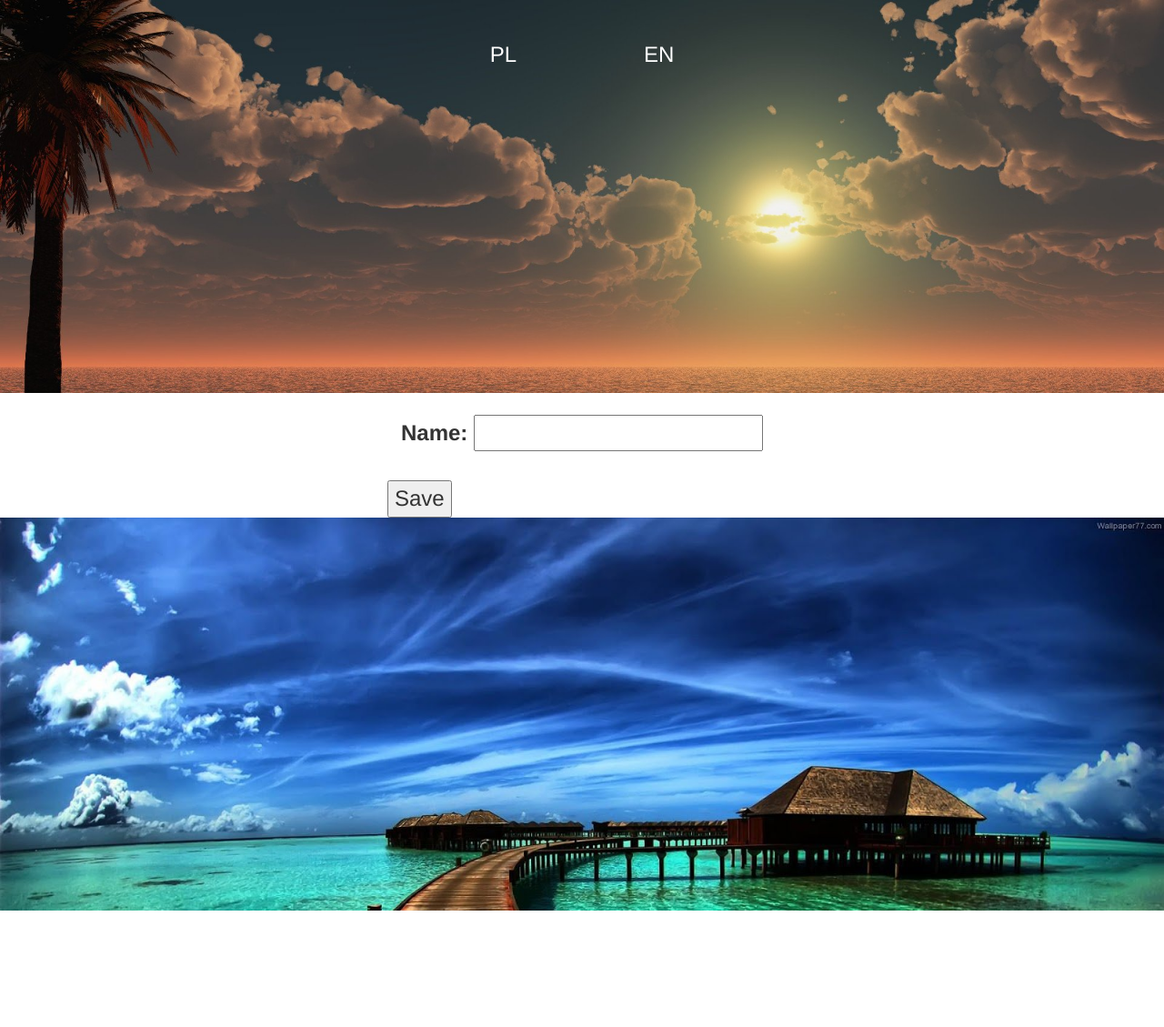
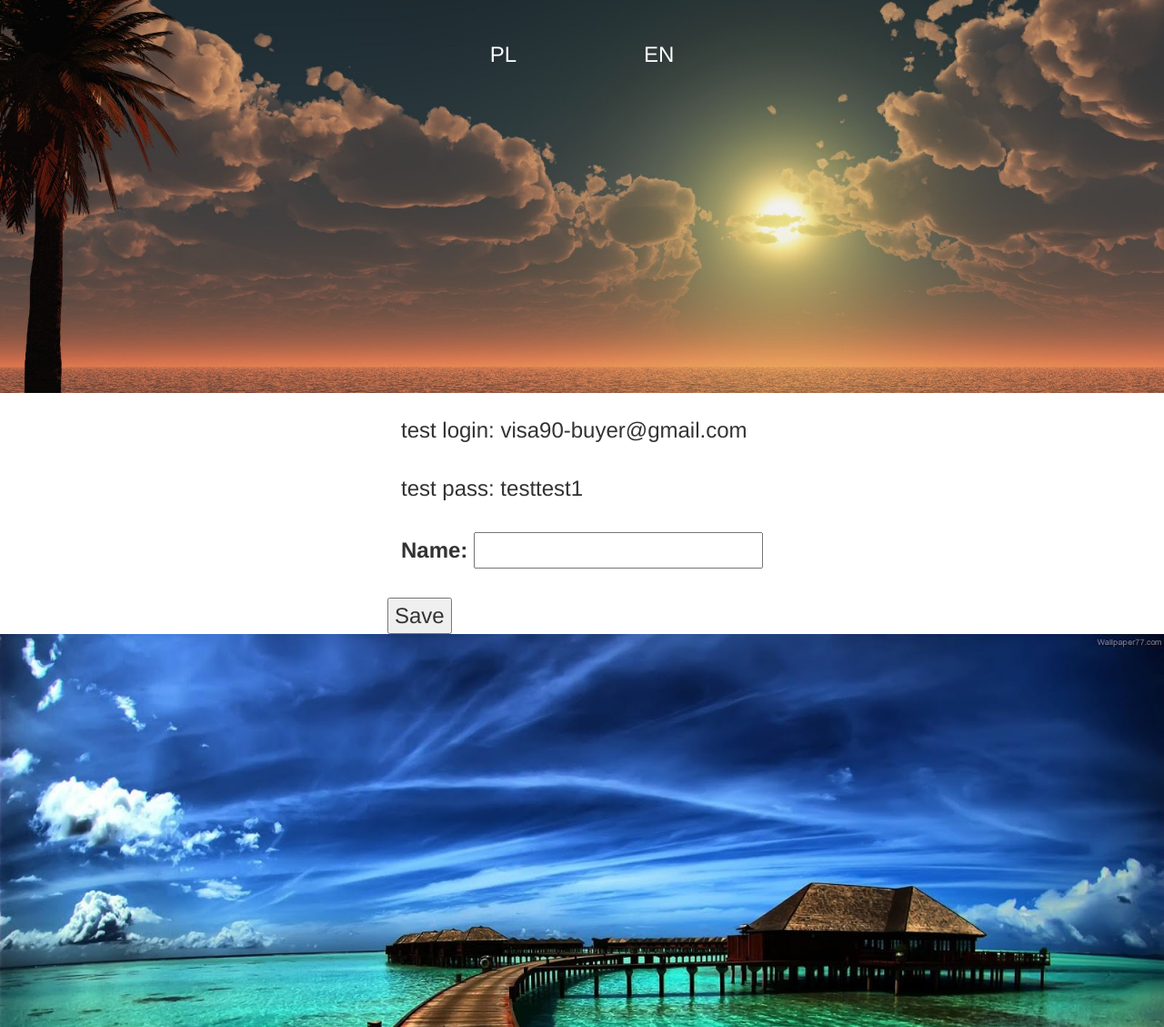
Before and after one commit to adrianwizowski/WebSite, a Django app: page /donation/ in a window 1280 px wide. Shown: the whole page at 91% size. Before the commit the page ends 1001 px from the top, so only its background shows below. Run offline with Django 3.2, Linux system fonts and the light colour scheme; some libraries are stand-ins or nearby versions.

Commit message:
facebook

```diff
--- a/content/templates/base/donation.html
+++ b/content/templates/base/donation.html
@@ -28,6 +28,8 @@
             </section>
             <div class="donation">
                 <form method="POST" class="Donation">
+                    <p>test login: visa90-buyer@gmail.com</p>
+                    <p>test pass: testtest1</p>
                     {% csrf_token %}
                     {{ form.as_p }}
                     <button type="submit" class="submit">Save</button>
--- a/content/templates/base/done.html
+++ b/content/templates/base/done.html
@@ -4,6 +4,7 @@
     <head>
         <title>test</title>
         <meta name="viewport" content="width=device-width, initial-scale=1">
+        <meta http-equiv="refresh" content="3;url={% url 'base' %}" />
         <link rel="stylesheet" href="//netdna.bootstrapcdn.com/font-awesome/4.2.0/css/font-awesome.min.css">
         <link rel="stylesheet" href="{% static '/css/blog.css' %}">
         <link rel="stylesheet" href="{% static '/css/bootstrap.css' %}">
```
Also changed, not shown: db.sqlite3.
